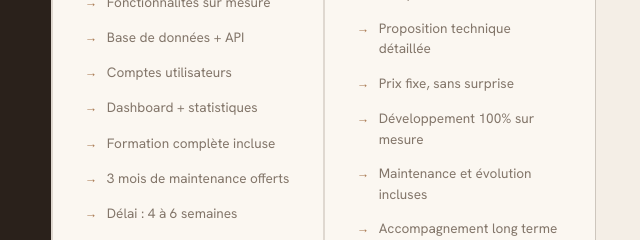
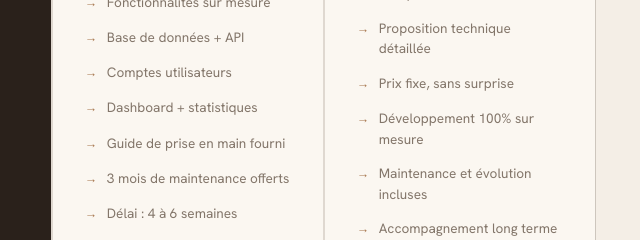
Before and after one commit to Bowbosh22/atelier-kpm, a plain HTML site: page tarifs.html in a window 1280 px wide. Shown: the part 980-1220 px from the top of the page, 588-1228 px from the left. Drawn offline with nearby package versions, Linux system fonts and the light colour scheme.

Commit message:
Update features list and fix newline in tarifs.html
Replaced 'Formation complète incluse' with 'Guide de prise en main fourni' and added a newline at the end of the file.

```diff
--- a/tarifs.html
+++ b/tarifs.html
@@ -328,7 +328,7 @@ tailwind.config = {
         <li>Base de données + API</li>
         <li>Comptes utilisateurs</li>
         <li>Dashboard + statistiques</li>
-        <li>Formation complète incluse</li>
+        <li>Guide de prise en main fourni</li>
         <li>3 mois de maintenance offerts</li>
         <li>Délai : 4 à 6 semaines</li>
       </ul>
```
